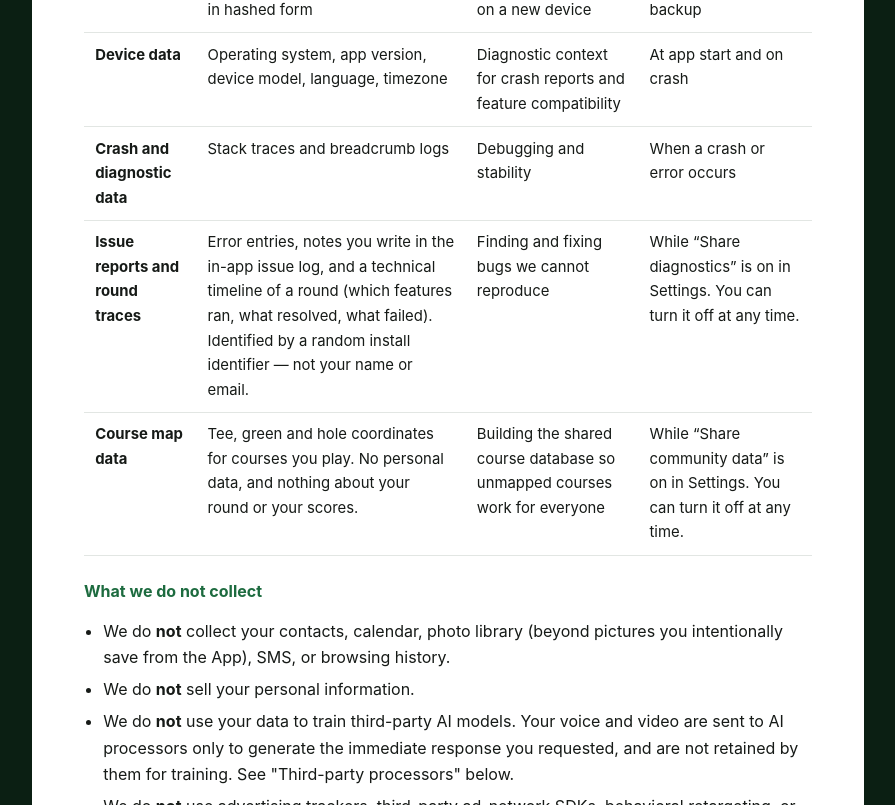
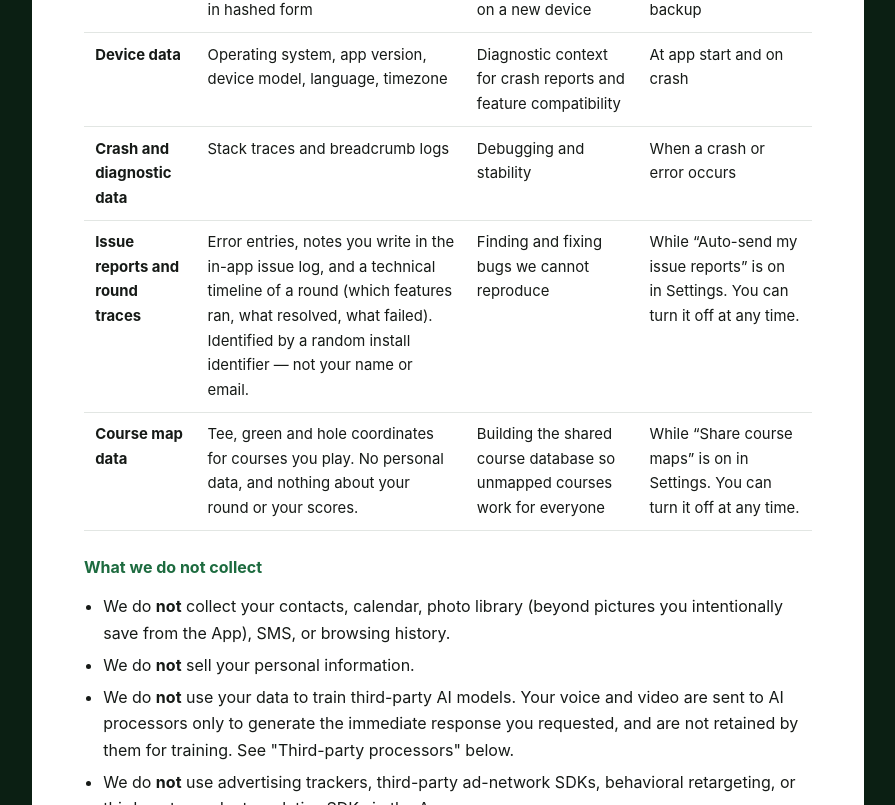
Before and after one commit to tgustafson75-sketch/smartplaycaddie, a plain HTML site: page privacy.html in a window 1280 px wide. Shown: the part 1656-2461 px from the top of the page, without its empty margins (192-1087 px from the left). Drawn offline with Linux system fonts and the light colour scheme.

Commit message:
Privacy policy: name the opt-out the player can actually find
Every copy of the policy, this live one included, told the player their
opt-out was "Share diagnostics" or "Share community data". Those are the
store keys in settingsStore. The labels on the Settings screen read
"Auto-send my issue reports" and "Share course maps", so the sentence
explaining how to switch either one off pointed at nothing on the screen.
An opt-out you cannot locate is not an opt-out.

Last updated moves to September 13; the effective date is unchanged
because the substance is not — this is a correction to a pointer.

The app repo now carries this same text in all three of its copies plus
the in-app policy, with six break-tested guards in run-sim.ts holding
them together. site-vercel/ was re-synced: its privacy.html was still
the September 3 text WITH the health disclosure and its vercel.json was
missing the /s/:id rewrite, so a republish from there would have undone
both.

Co-Authored-By: Claude Opus 5 (1M context) <noreply@anthropic.com>

```diff
--- a/privacy.html
+++ b/privacy.html
@@ -64,7 +64,7 @@ max-width:46rem;margin:0 auto;padding:1rem .25rem 2rem;text-align:left;}
 </style>
 <div class="spl-legal">
 <h1>SmartPlay Caddie — Privacy Policy</h1>
-<p class="dates"><strong>Effective date:</strong> September 3, 2026 &nbsp;·&nbsp; <strong>Last updated:</strong> September 12, 2026</p>
+<p class="dates"><strong>Effective date:</strong> September 3, 2026 &nbsp;·&nbsp; <strong>Last updated:</strong> September 13, 2026</p>
 
 <h2>1. Who we are</h2>
 <p>SmartPlay Caddie ("the App", "we", "us") is a golf companion mobile application operated by <strong>SmartPlay AI LLC</strong>, 29003 Navigator Way, Menifee, CA 92585. You can contact us at <a href="mailto:support@smartplaycaddie.com">support@smartplaycaddie.com</a> for any privacy-related question, request, or complaint.</p>
@@ -85,8 +85,8 @@ max-width:46rem;margin:0 auto;padding:1rem .25rem 2rem;text-align:left;}
 <tr><td><strong>Backup identifier</strong></td><td>An email address and a passphrase you choose, used only in hashed form</td><td>Identify your backup so you can restore it on a new device</td><td>Only if you turn on optional cloud backup</td></tr>
 <tr><td><strong>Device data</strong></td><td>Operating system, app version, device model, language, timezone</td><td>Diagnostic context for crash reports and feature compatibility</td><td>At app start and on crash</td></tr>
 <tr><td><strong>Crash and diagnostic data</strong></td><td>Stack traces and breadcrumb logs</td><td>Debugging and stability</td><td>When a crash or error occurs</td></tr>
-<tr><td><strong>Issue reports and round traces</strong></td><td>Error entries, notes you write in the in-app issue log, and a technical timeline of a round (which features ran, what resolved, what failed). Identified by a random install identifier &mdash; not your name or email.</td><td>Finding and fixing bugs we cannot reproduce</td><td>While &ldquo;Share diagnostics&rdquo; is on in Settings. You can turn it off at any time.</td></tr>
-<tr><td><strong>Course map data</strong></td><td>Tee, green and hole coordinates for courses you play. No personal data, and nothing about your round or your scores.</td><td>Building the shared course database so unmapped courses work for everyone</td><td>While &ldquo;Share community data&rdquo; is on in Settings. You can turn it off at any time.</td></tr>
+<tr><td><strong>Issue reports and round traces</strong></td><td>Error entries, notes you write in the in-app issue log, and a technical timeline of a round (which features ran, what resolved, what failed). Identified by a random install identifier &mdash; not your name or email.</td><td>Finding and fixing bugs we cannot reproduce</td><td>While &ldquo;Auto-send my issue reports&rdquo; is on in Settings. You can turn it off at any time.</td></tr>
+<tr><td><strong>Course map data</strong></td><td>Tee, green and hole coordinates for courses you play. No personal data, and nothing about your round or your scores.</td><td>Building the shared course database so unmapped courses work for everyone</td><td>While &ldquo;Share course maps&rdquo; is on in Settings. You can turn it off at any time.</td></tr>
 </table>
 </div>
 
```
